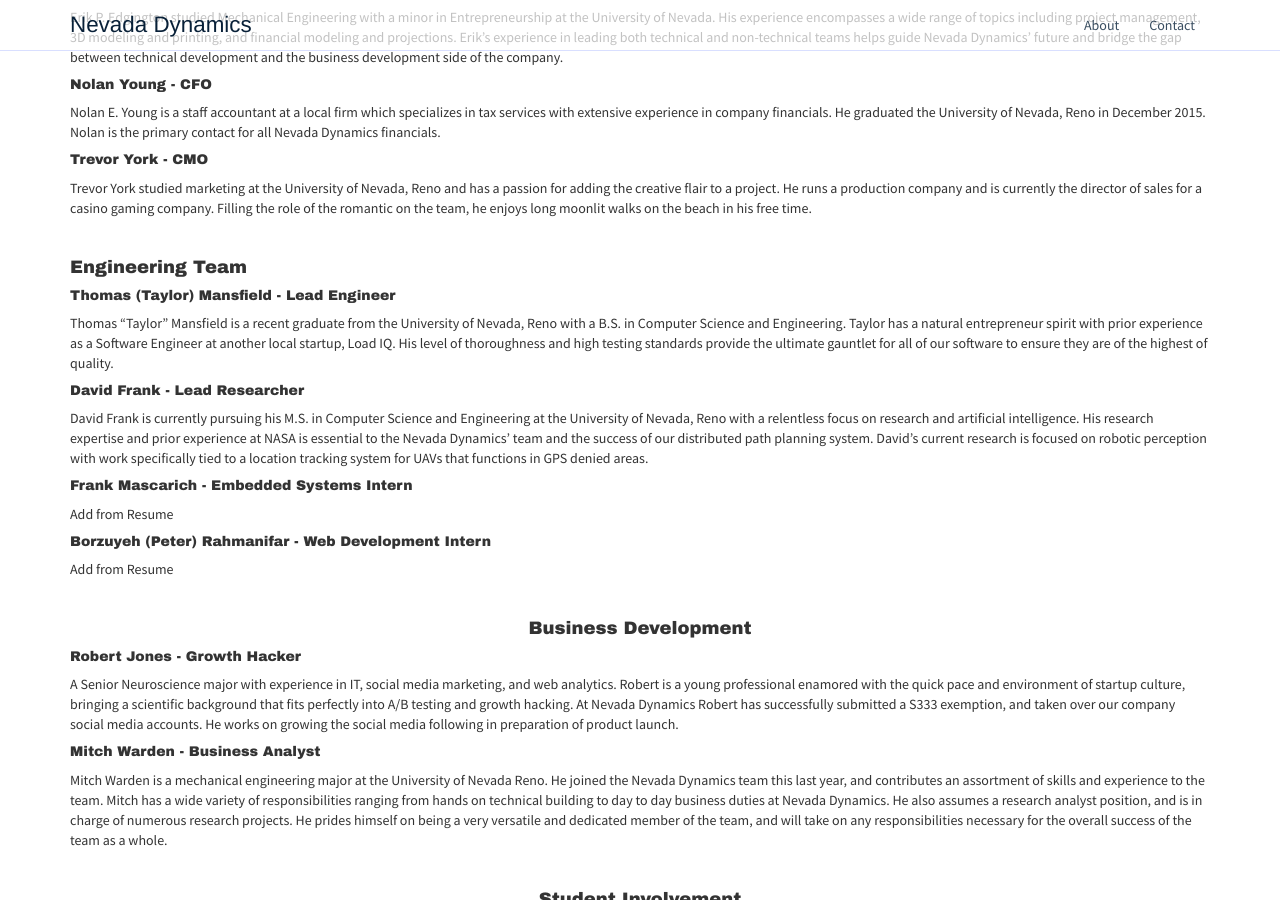
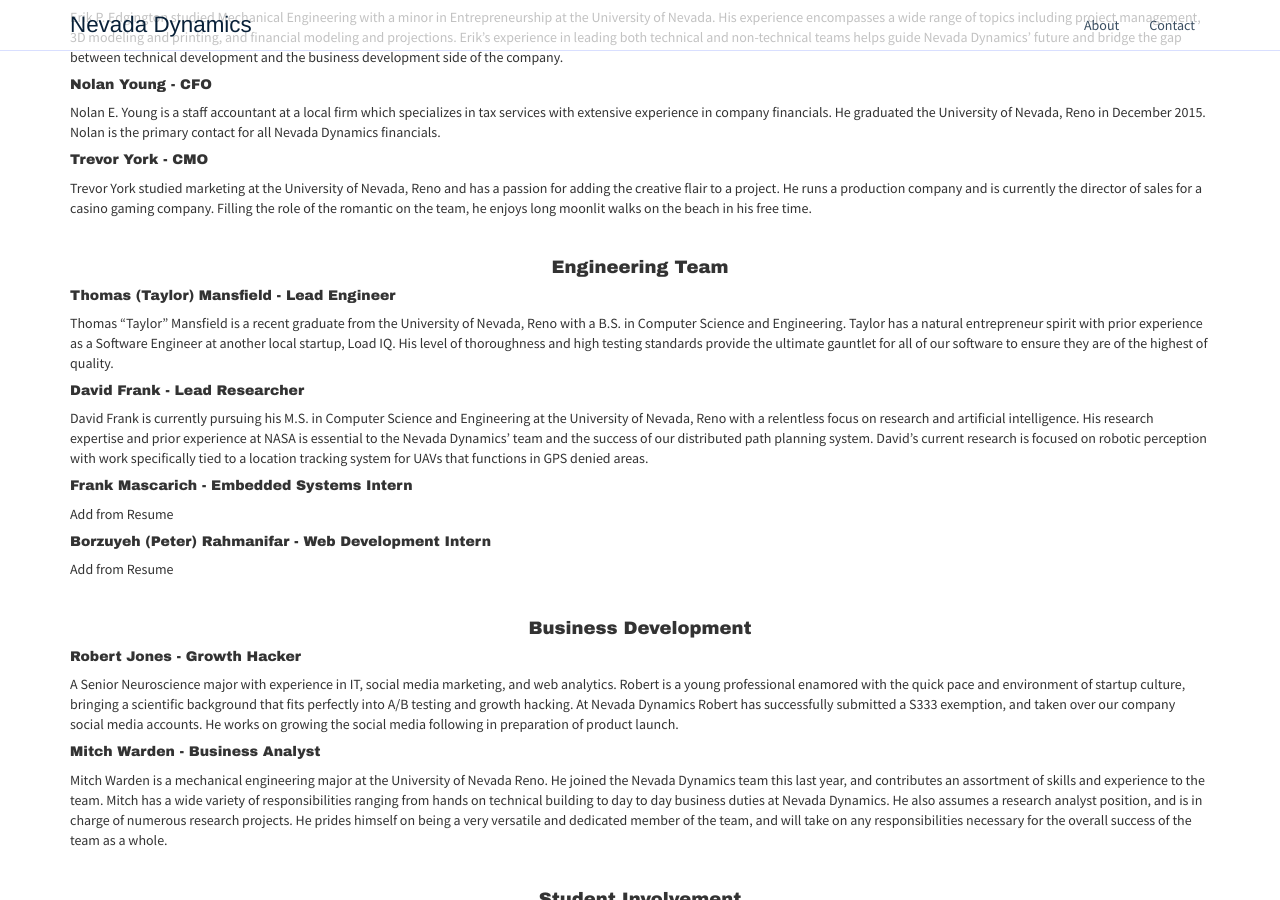
Before and after one commit to NevadaDynamics/NevadaDynamics.github.io, a Jekyll site: the page built from tango.html, in a window 1280 px wide and 900 px high, scrolled down 4721 px. Built offline with Jekyll 4.4.1, drawn with Linux system fonts in a browser that asks for light colours; nearby versions of some CDN libraries; Markdown is read by kramdown in place of the engine named in the settings; comment, search, counter and statistics services are not loaded.

Commit message:
Update tango.html

```diff
--- a/tango.html
+++ b/tango.html
@@ -80,7 +80,7 @@
 </p>
 
 <br>
-<h4>Engineering Team</h4>
+<h4 align="center">Engineering Team</h4>
 
 <h5>Thomas (Taylor) Mansfield - Lead Engineer</h5>
 <p>Thomas “Taylor” Mansfield is a recent graduate from the University of Nevada, Reno with a B.S. in Computer Science and Engineering. Taylor has a natural entrepreneur spirit with prior experience as a Software Engineer at another local startup, Load IQ. His level of thoroughness and high testing standards provide the ultimate gauntlet for all of our software to ensure they are of the highest of quality.
```
